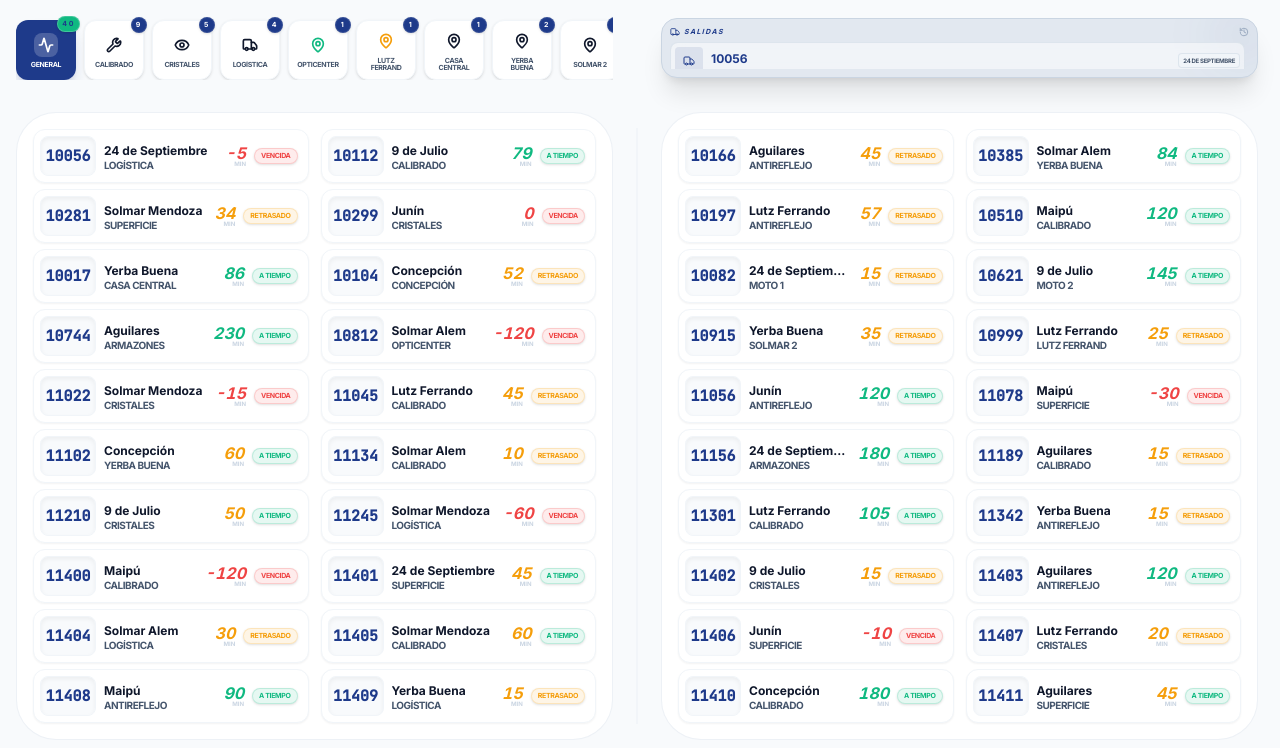
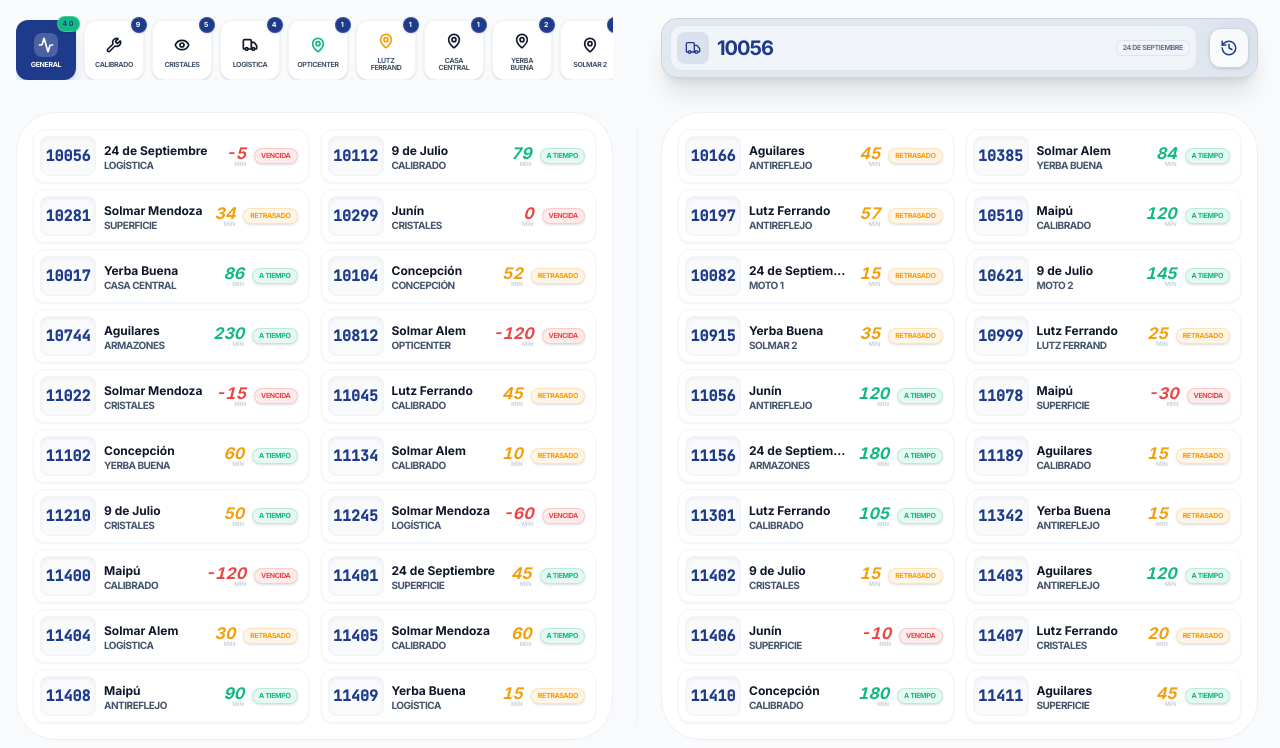
Before and after one commit to Matoma1607/gestion-optica, a React (Vite) app: page / in a window 1280 px wide. Shown: the top 748 px of the page. Built offline with nearby package versions, Linux system fonts and the light colour scheme.

Commit message:
He quitado el texto Salidas para maximizar el espacio útil.

```diff
--- a/src/App.tsx
+++ b/src/App.tsx
@@ -439,37 +439,20 @@ function StageProgressCard({ stage, count, colorClass, icon: Icon, isSelected, o
 }
 
 const LogisticsOutSection: React.FC<{ onOpenHistory: () => void }> = ({ onOpenHistory }) => (
-  <div className="bg-slate-200 text-slate-900 p-2 rounded-2xl shadow-xl border border-slate-300 relative overflow-hidden h-[60px] flex flex-col shrink-0">
+  <div className="bg-slate-200 text-slate-900 px-2 py-1 rounded-2xl shadow-xl border border-slate-300 relative overflow-hidden h-[60px] flex items-center shrink-0">
     <div className="absolute top-0 right-0 w-16 h-16 bg-brand-blue/5 blur-xl rounded-full -mr-4 -mt-4"></div>
-    <div className="relative z-10 flex flex-col h-full justify-between">
-      <div className="flex items-center justify-between">
-        <span className="text-[7px] font-black text-brand-blue uppercase tracking-[0.2em] italic flex items-center gap-1">
-          <Truck size={10} />
-          Salidas
-        </span>
-        <button
-          onClick={onOpenHistory}
-          className="text-slate-400 hover:text-brand-blue transition-all relative group/hist"
-          title="Abrir historial"
-        >
-          <History size={10} />
-          <span className="absolute right-full mr-2 top-0 px-1.5 py-0.5 bg-brand-blue text-[6px] font-black text-white uppercase tracking-tighter rounded border border-white/10 opacity-0 group-hover/hist:opacity-100 transition-opacity pointer-events-none whitespace-nowrap z-20 shadow-xl">
-            Abrir historial
-          </span>
-        </button>
-      </div>
-
-      <div className="flex-1 overflow-y-auto pr-1 scrollbar-thin scrollbar-thumb-slate-300">
-        <div className="flex flex-col gap-1.5 py-1">
+    <div className="relative z-10 flex items-center gap-2 w-full h-full">
+      <div className="flex-1 h-full overflow-y-auto pr-1 scrollbar-thin scrollbar-thumb-slate-300">
+        <div className="flex flex-col gap-1 py-0.5">
           {LOGISTICS_OUT.map((job) => (
-            <div key={job.id} className="flex items-center gap-2 bg-white/50 backdrop-blur-sm p-1 rounded-lg border border-slate-300/50">
-              <div className="w-7 h-7 bg-brand-blue/10 rounded flex items-center justify-center shrink-0">
-                <Truck size={12} className="text-brand-blue" />
+            <div key={job.id} className="flex items-center gap-2 bg-white/50 backdrop-blur-sm p-1.5 rounded-xl border border-slate-300/50">
+              <div className="w-8 h-8 bg-brand-blue/10 rounded-lg flex items-center justify-center shrink-0">
+                <Truck size={16} className="text-brand-blue" />
               </div>
               <div className="flex-1 min-w-0">
-                 <div className="flex items-baseline justify-between">
-                   <span className="text-xs font-black text-brand-blue leading-none">{job.id.replace('#', '')}</span>
-                   <span className="text-[6px] font-black text-slate-600 uppercase tracking-tighter bg-slate-100 px-1 py-0.5 rounded border border-slate-300/50 truncate ml-2">
+                 <div className="flex items-center justify-between">
+                   <span className="text-xl font-black text-brand-blue leading-none tracking-tighter">{job.id.replace('#', '')}</span>
+                   <span className="text-[7px] font-black text-slate-500 uppercase tracking-tighter bg-slate-100 px-1.5 py-0.5 rounded-md border border-slate-300/50 truncate ml-2">
                      {job.destination}
                    </span>
                  </div>
@@ -478,6 +461,18 @@ const LogisticsOutSection: React.FC<{ onOpenHistory: () => void }> = ({ onOpenHi
           ))}
         </div>
       </div>
+
+      <button
+        onClick={onOpenHistory}
+        className="w-10 h-10 flex items-center justify-center bg-white/80 hover:bg-white text-brand-blue rounded-xl shadow-sm border border-slate-300 transition-all group/hist shrink-0 relative"
+        title="Abrir historial"
+      >
+        <History size={18} />
+        <div className="absolute inset-0 bg-brand-blue/5 scale-0 group-hover/hist:scale-125 rounded-full blur-md transition-transform"></div>
+        <span className="absolute right-full mr-2 top-1/2 -translate-y-1/2 px-1.5 py-0.5 bg-brand-blue text-[6px] font-black text-white uppercase tracking-tighter rounded border border-white/10 opacity-0 group-hover/hist:opacity-100 transition-opacity pointer-events-none whitespace-nowrap z-20 shadow-xl">
+          Abrir historial
+        </span>
+      </button>
     </div>
   </div>
 );
```
